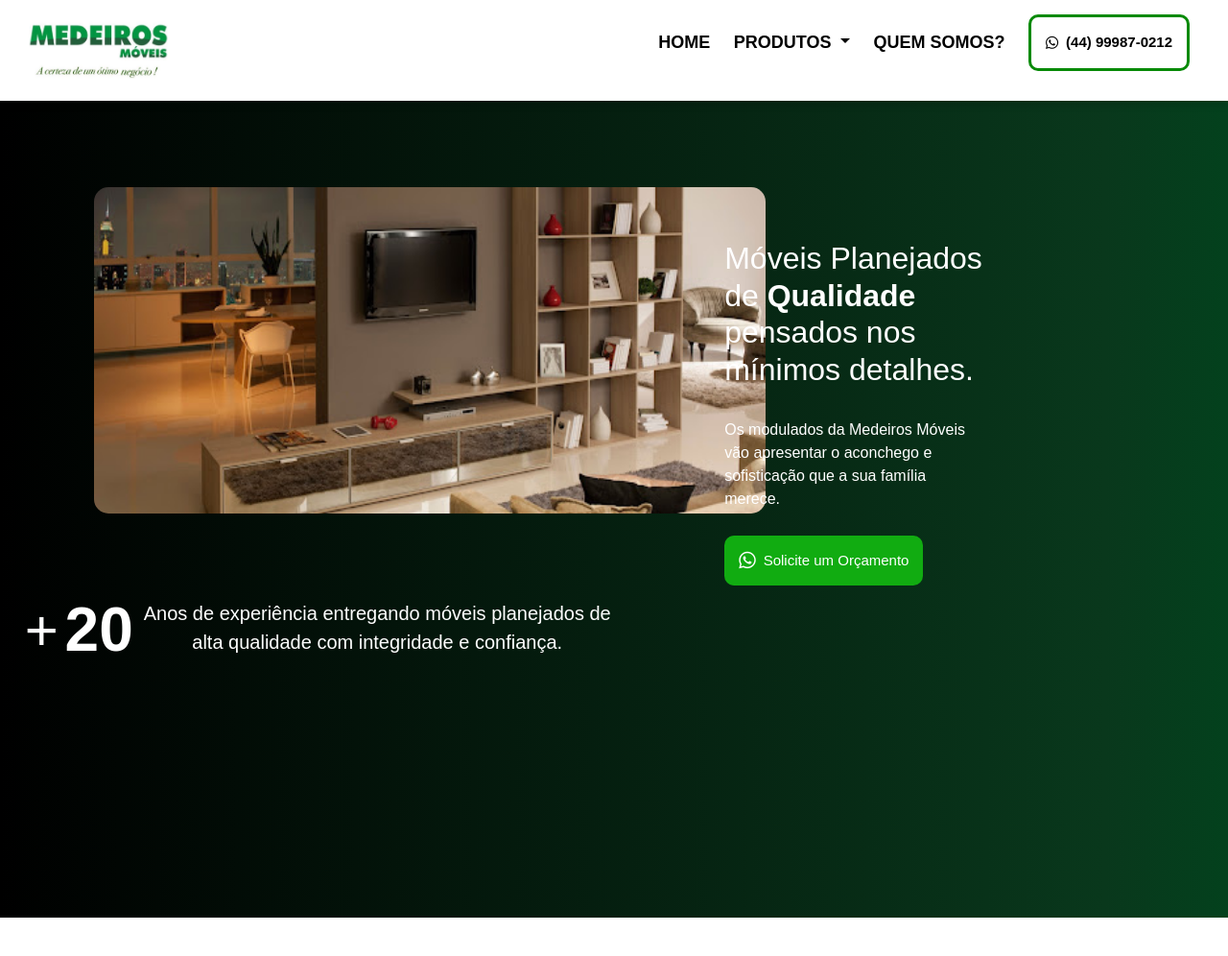
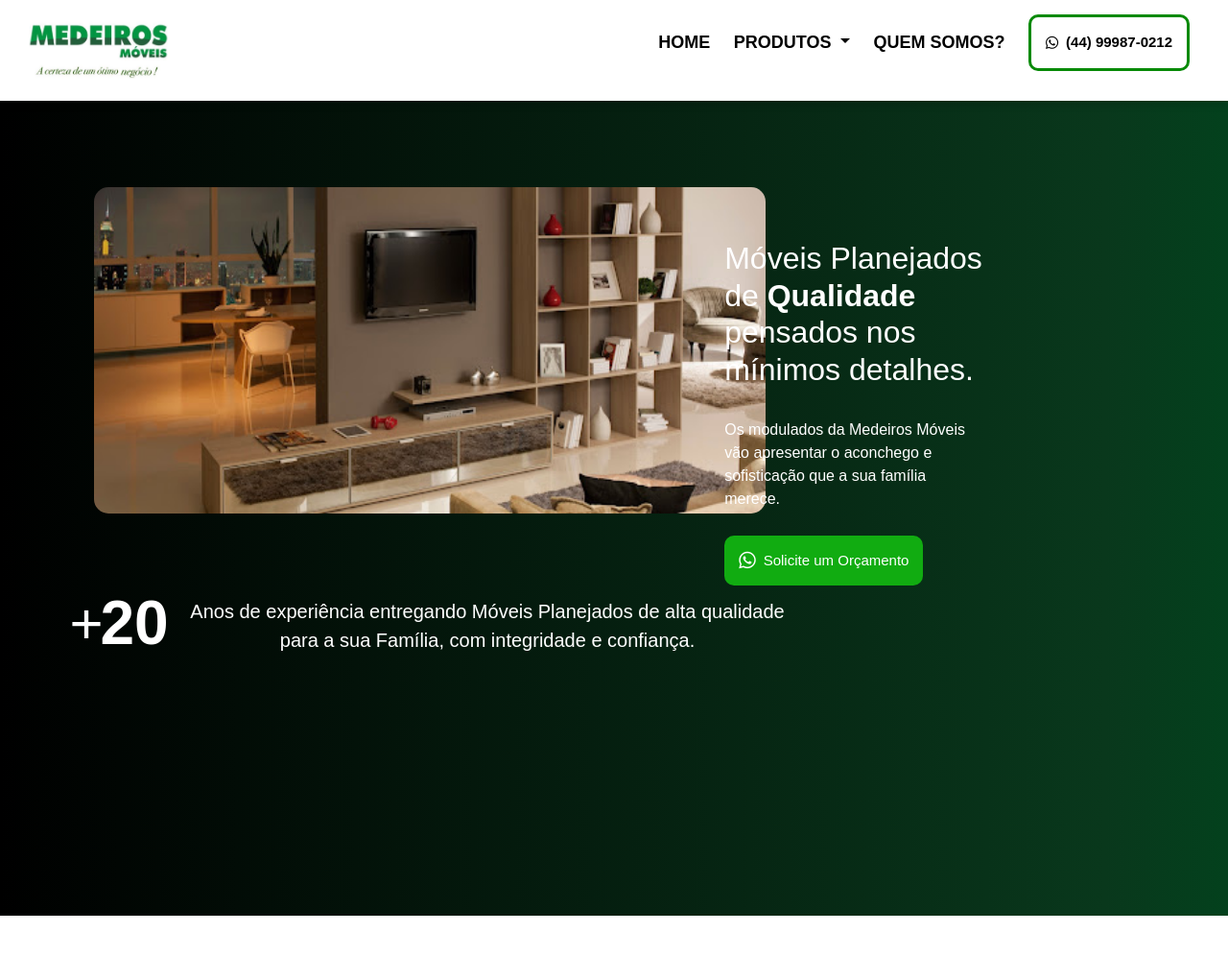
Before and after one commit to BrunoSoriedem/MedeirosMoveis, a PHP site: page / in a window 1280 px wide. Shown: the top 996 px of the page at 96% size. Run offline with PHP 8.4, Linux system fonts and the light colour scheme.

Commit message:
alterando

```diff
--- a/css/style.css
+++ b/css/style.css
@@ -4,6 +4,11 @@
     box-sizing: border-box;
     font-family: Arial, Helvetica, sans-serif;
 }
+
+[data-aos] {
+    z-index: 0;
+}
+
 
 html {
     scroll-behavior: smooth;
@@ -54,6 +59,7 @@ body {
     flex-direction: column;
     float: right;
     align-items: center;
+    /* min-height: 400px;    */
 }
 
 .div-inicio img {
@@ -114,7 +120,7 @@ body {
     font-size: 4rem;
     font-weight: bold;
     color: #ffffff;
-    margin-left: -1780px;
+    margin-left: -1000px;
     margin-top: -110px;
     transition: all 0.3s ease-in-out;
 }
@@ -131,14 +137,20 @@ body {
 
 .contador-experiencia .simbolo-mais {
     font-size: 60px;
-    margin-left: -1900px;
-    margin-top: 50px;
+    margin-left: -1100px;
+    margin-top: -35px;
 }
+
 
 .contador-experiencia .escrita-mais {
     font-size: 20px;
-    margin-left: -1200px;
-    margin-top: -80px;
+    margin-left: -264px;
+    margin-top: -75px;
+    /* align-items: flex-start; */
+}
+
+.contador-experiencia .escrita-mais p {
+    justify-content: left;
 }
 
 .info-contagem {
--- a/index.html
+++ b/index.html
@@ -50,8 +50,7 @@
                             <li><a class="dropdown-item" href="#">Eletrodomésticos</a></li>
                         </ul>
                     </li>
-                    </li>
-                    <li><a href="galeria.html" title="Quem Somos">
+                    <li><a href="quemSomos.html" title="Quem Somos">
                             <div class="efeito">Quem somos?</div>
                         </a></li>
                     <li>
@@ -71,24 +70,35 @@
                 <div>
                     <div class="div-inicio">
                         <img src="images/teste.jpg" alt="teste">
+                        <div data-aos="fade-right" data-aos-duration="1500">
                             <div class="infos-img">
                                 <h2>
-                                Móveis Planejados de <strong class="qualidade">Qualidade</strong> pensados nos mínimos detalhes.
+                                    Móveis Planejados de <strong class="qualidade">Qualidade</strong> pensados nos
+                                    mínimos detalhes.
                                 </h2>
                                 <br>
                                 <p>
-                                Os modulados da Medeiros Móveis vão apresentar o aconchego e sofisticação que a sua família merece.
+                                    Os modulados da Medeiros Móveis vão apresentar o aconchego e sofisticação que a sua
+                                    família merece.
                                 </p>
-                            <a href="https://wa.me/554499870212?text=Olá,%20gostaria%20de%20um%20orçamento!" target="_blank" rel="noopener noreferrer" title="WhatsApp">
+                                <a href="https://wa.me/554499870212?text=Olá,%20gostaria%20de%20um%20orçamento!"
+                                    target="_blank" rel="noopener noreferrer" title="WhatsApp">
                                     <div class="orcamento">
                                         <i class="fab fa-whatsapp"></i>Solicite um Orçamento
                                     </div>
                                 </a>
+                            </div>
+                        </div>
+                        <div data-aos="fade-down" data-aos-duration="1500">
                             <div class="contador-experiencia">
                                 <p class="simbolo-mais">+</p>
                                 <div class="counter" data-target="20">0</div>
-                                <p class="escrita-mais">Anos de experiência entregando móveis planejados de
-                                    <br>alta qualidade com integridade e confiança.</p>
+                                <p class="escrita-mais">
+                                    Anos de experiência entregando Móveis Planejados de alta qualidade para a sua
+                                    Família, com integridade e confiança.
+                                </p>
+                            </div>
+                        </div>
                     </div>
                 </div>
             </section>
@@ -114,12 +124,12 @@
     <script src="https://cdn.jsdelivr.net/npm/bootstrap@5.3.5/dist/js/bootstrap.bundle.min.js"
         integrity="sha384-k6d4wzSIapyDyv1kpU366/PK5hCdSbCRGRCMv+eplOQJWyd1fbcAu9OCUj5zNLiq"
         crossorigin="anonymous"></script>
+    <script src="js/jquery-1.11.3.min.js"></script>
+    <script src="js/aos.js"></script>
+    <script src="js/contagem.js"></script>
     <script>
         AOS.init();
     </script>
-    <script src="js/jquery-1.11.3.min.js"></script>
-    <script src="js/aos.js"></script>
-    <script src="js/contagem.js"></script>
 </body>
 
 </html>
```
Lines whose indentation alone changed are shown as unchanged.
